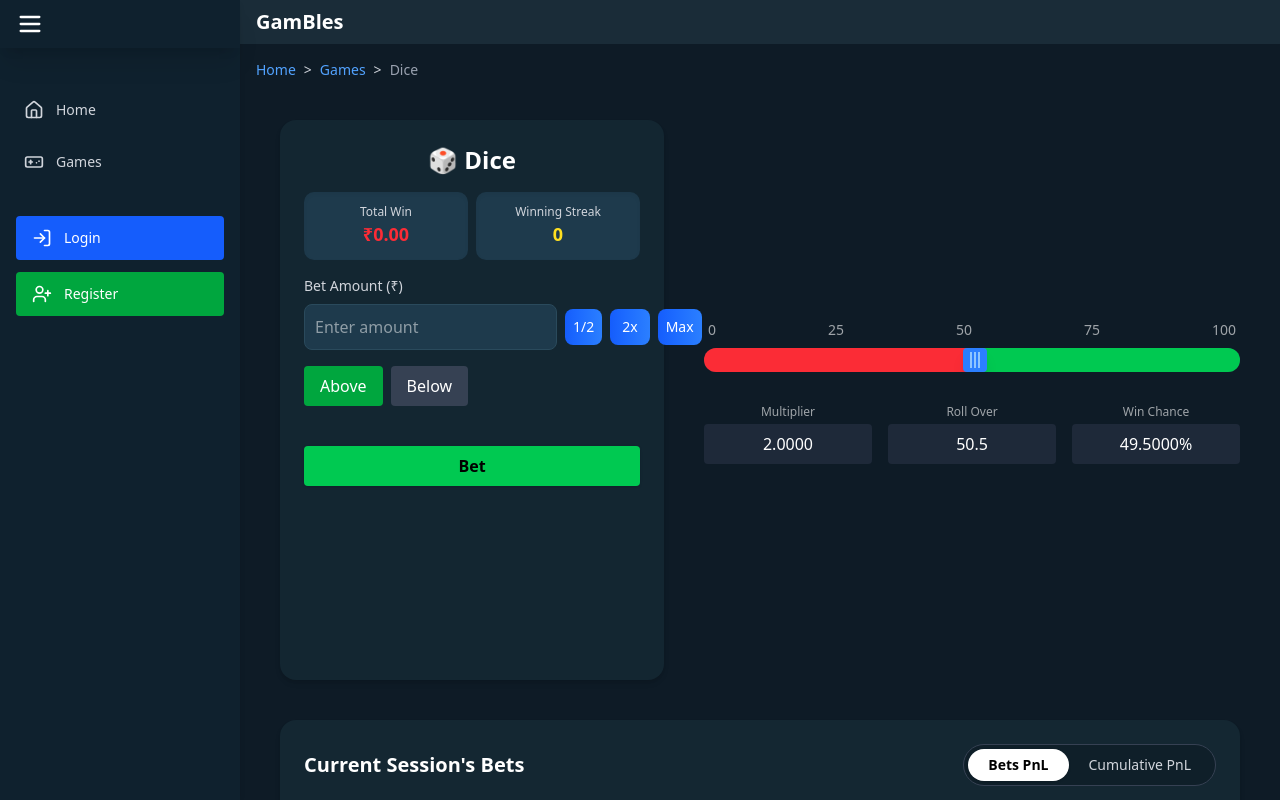
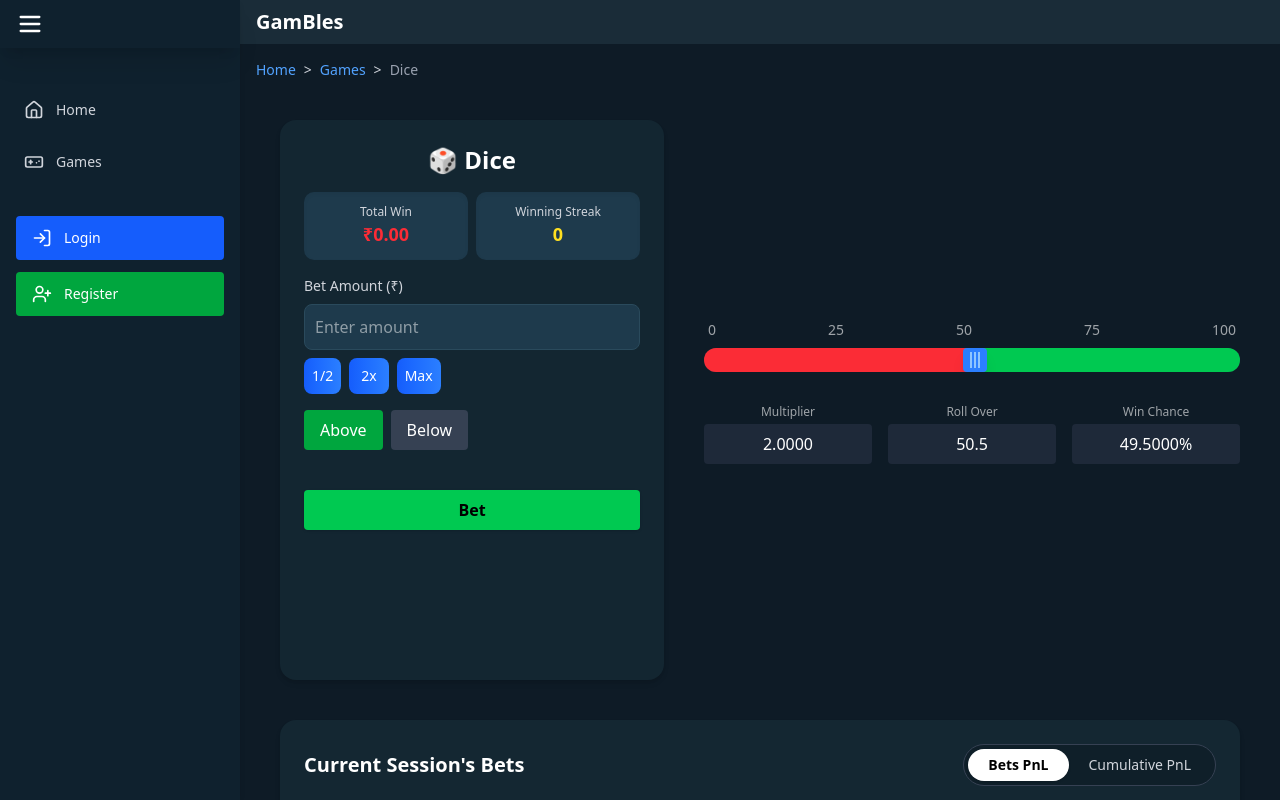
Before and after one commit to Yashh1524/Gambles, a React (Vite) app in the folder client/: page /games/dice in a window 1280 px wide. Built offline with nearby package versions, Linux system fonts and the light colour scheme; no server answers.

Commit message:
fix : bet amount ui

```diff
--- a/client/src/pages/Games/DiceGame.jsx
+++ b/client/src/pages/Games/DiceGame.jsx
@@ -221,7 +221,7 @@
                             </div>
                             <div className="space-y-2">
                                 <label className="block text-sm text-gray-300">Bet Amount (₹)</label>
-                                <div className="flex flex-col sm:flex-row items-stretch sm:items-center gap-2">
+                                <div className="flex flex-col items-stretch gap-2">
                                     <input
                                         type="number"
                                         step="0.01"
--- a/client/src/pages/Games/MinesGame.jsx
+++ b/client/src/pages/Games/MinesGame.jsx
@@ -297,7 +297,7 @@
                             </div>
                             <div className="space-y-2">
                                 <label className="block text-sm text-gray-300">Bet Amount (₹)</label>
-                                <div className="flex flex-col sm:flex-row items-stretch sm:items-center gap-2">
+                                <div className="flex flex-col items-stretch gap-2">
                                     <input
                                         type="number"
                                         step="0.01"
```
